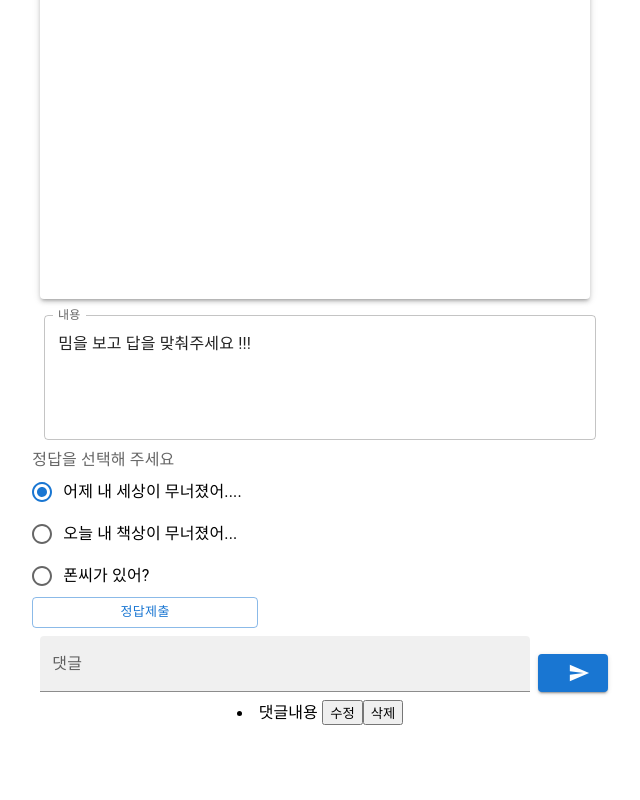
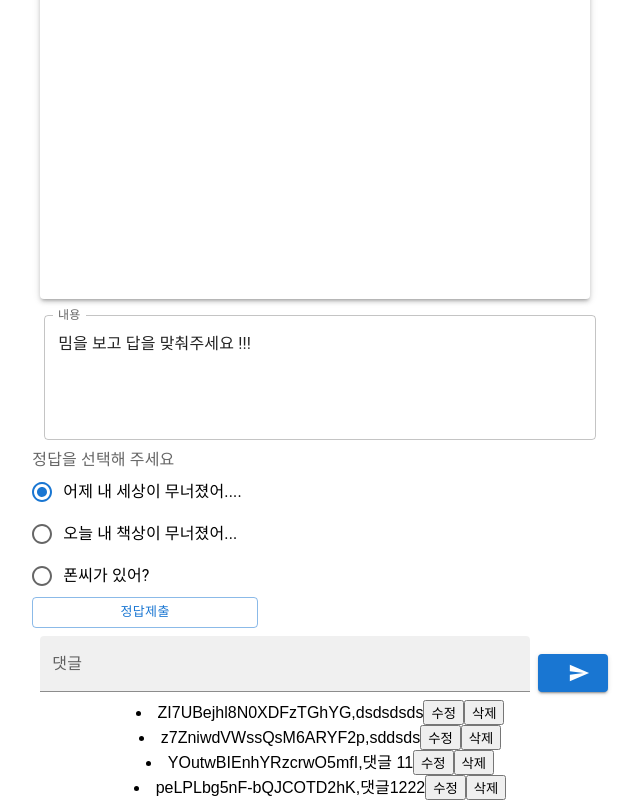
Before and after one commit to GosuEE/memes_front, a React (Create React App) app: page /detail in a window 1280 px wide. Shown: the part 277-1077 px from the top of the page, without its empty margins (320-960 px from the left). Before the commit the page ends 1002 px from the top, so only its background shows below. Built offline with nearby package versions, Linux system fonts and the light colour scheme; data requests are answered from the project's data file.

Commit message:
install axios , add CommentView, edit WriteComment

```diff
--- a/db.json
+++ b/db.json
@@ -8,9 +8,20 @@
   ],
   "comments": [
     {
-      "id": 1,
-      "body": "some comment",
-      "postId": 1
+      "id": "ZI7UBejhl8N0XDFzTGhYG",
+      "content": "dsdsdsds"
+    },
+    {
+      "id": "z7ZniwdVWssQsM6ARYF2p",
+      "content": "sddsds"
+    },
+    {
+      "id": "YOutwBIEnhYRzcrwO5mfI",
+      "content": "댓글 11"
+    },
+    {
+      "id": "peLPLbg5nF-bQJCOTD2hK",
+      "content": "댓글1222"
     }
   ],
   "profile": {
--- a/package.json
+++ b/package.json
@@ -27,6 +27,7 @@
     "eslint-plugin-react": "^7.31.11",
     "eslint-plugin-react-hooks": "^4.6.0",
     "json-server": "^0.17.1",
+    "nanoid": "^4.0.0",
     "react": "^18.2.0",
     "react-dom": "^18.2.0",
     "react-redux": "^8.0.5",
--- a/src/components/Detail/CommentView.js
+++ b/src/components/Detail/CommentView.js
@@ -1,12 +1,39 @@
-import React from 'react';
+import React, { useState } from 'react';
+import axios from 'axios';
+import { useEffect } from 'react';
 
 function CommentView() {
+  const [comments, setComments] = useState([]);
+
+  const fetchComments = async () => {
+    const { data } = await axios.get(`http://localhost:3001/comments`);
+    setComments(data);
+  };
+  useEffect(() => {
+    fetchComments();
+  }, [comments]);
+
+  const commentDeleteHandler = (commentId) => {
+    alert('댓글삭제완료');
+    axios.delete(`http://localhost:3001/comments/${commentId}`);
+  };
   return (
     <div>
-      <li>
-        댓글내용 <button>수정</button>
-        <button>삭제</button>
-      </li>
+      {comments.map((comment) => {
+        return (
+          <li>
+            {comment.id},{comment.content}
+            <button>수정</button>
+            <button
+              onClick={() => {
+                commentDeleteHandler(comment.id);
+              }}
+            >
+              삭제
+            </button>
+          </li>
+        );
+      })}
     </div>
   );
 }
--- a/src/components/Detail/WriteComment.js
+++ b/src/components/Detail/WriteComment.js
@@ -3,12 +3,23 @@ import Box from '@mui/material/Box';
 import TextField from '@mui/material/TextField';
 
 import SendIcon from '@mui/icons-material/Send';
-import Stack from '@mui/material/Stack';
 import Button from '@mui/material/Button';
 import styled from '@emotion/styled';
+import { nanoid } from 'nanoid';
+import axios from 'axios';
 
 function WirteComment() {
   const [commentContent, setCommentContent] = useState('');
+  const comment = {
+    id: nanoid(),
+    content: commentContent,
+  };
+  function writeCommentHandler() {
+    alert('작성완료');
+    axios.post('http://localhost:3001/comments', comment);
+    setCommentContent('');
+  }
+
   return (
     <>
       <Box
@@ -32,7 +43,15 @@ function WirteComment() {
             }}
           />
           <ButtonOuter>
-            <Button variant="contained" endIcon={<SendIcon />} size="large"></Button>
+            <Button
+              variant="contained"
+              endIcon={<SendIcon />}
+              size="large"
+              type="button"
+              onClick={() => {
+                writeCommentHandler();
+              }}
+            ></Button>
           </ButtonOuter>
         </BoxInner>
       </Box>
--- a/src/pages/Detail.jsx
+++ b/src/pages/Detail.jsx
@@ -11,8 +11,7 @@ import Button from '@mui/material/Button';
 import WirteComment from '../components/Detail/WriteComment';
 import TextField from '@mui/material/TextField';
 import CommentView from '../components/Detail/CommentView';
-import SendIcon from '@mui/icons-material/Send';
-import Stack from '@mui/material/Stack';
+
 function Detail() {
   return (
     <StBoxOuter>
--- a/src/pages/SignUp.jsx
+++ b/src/pages/SignUp.jsx
@@ -18,7 +18,8 @@ function SignUp() {
     event.preventDefault();
     const data = new FormData(event.currentTarget);
     console.log({
-      email: data.get('email'),
+      username: data.get('userName'),
+      nickName: data.get('nickName'),
       password: data.get('password'),
     });
   };
```
Also changed, not shown: 1 other file (tests, documents, lock files or other folders).
